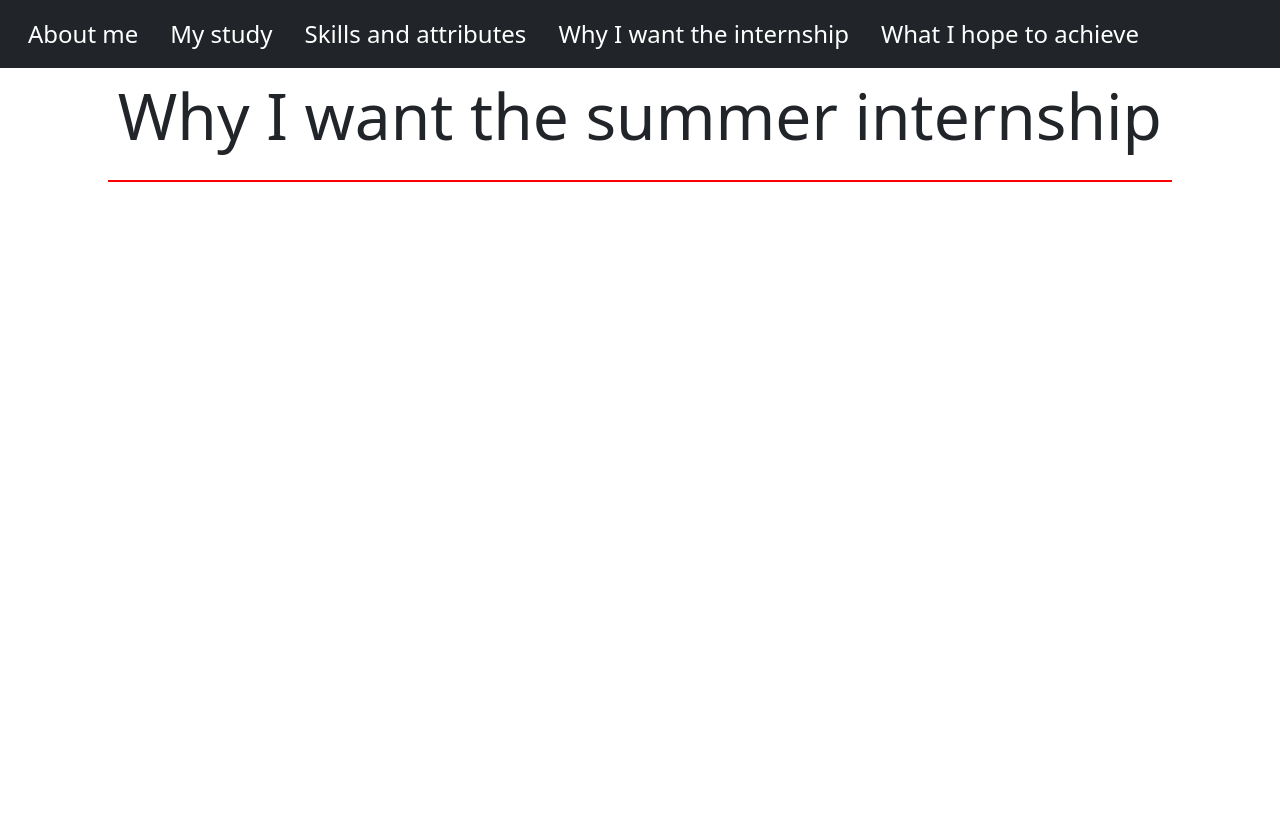
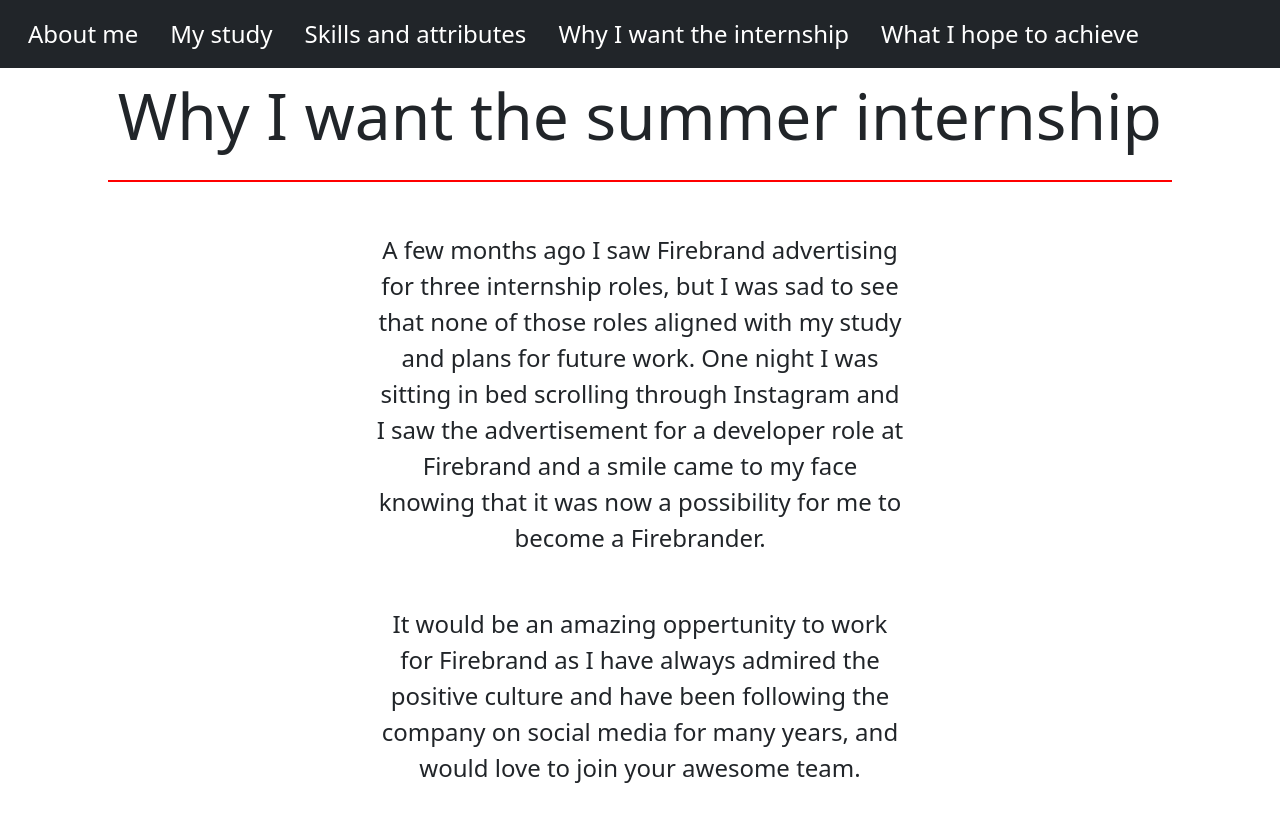
Before and after one commit to Hayden-McD/Firebrand-Application, a React (Create React App) app in the folder firebrand-application/: page /why in a window 1280 px wide. Shown: the top 822 px of the page. Before the commit the page ends 800 px from the top, so only its background shows below. Built offline with nearby package versions, Linux system fonts and the light colour scheme.

Commit message:
Added why page content and styled to center text and moved down from page title

```diff
--- a/firebrand-application/src/Pages/why.js
+++ b/firebrand-application/src/Pages/why.js
@@ -5,6 +5,22 @@
       <div class="page-title">
         <p>Why I want the summer internship</p>
       </div>
+      <div class="why-container">
+        <div class="why-paragraph">
+          <p>
+            A few months ago I saw Firebrand advertising for three internship roles, but I was sad to see that none of those roles aligned with my study and plans for future work.
+            One night I was sitting in bed scrolling through Instagram and I saw the advertisement for a developer role at Firebrand
+            and a smile came to my face knowing that it was now a possibility for me to become a Firebrander.
+          </p>
+        </div>
+
+        <div class="why-paragraph">
+          <p>
+            It would be an amazing oppertunity to work for Firebrand as I have always admired the positive culture and have been following the company on social media for many years,
+            and would love to join your awesome team.
+          </p>
+        </div>
+      </div>
     </>
   )
 }
--- a/firebrand-application/src/css/App.css
+++ b/firebrand-application/src/css/App.css
@@ -21,6 +21,7 @@
 .paragraph {
  font-size: 1.5rem;
  max-width: 50%;
+ text-align: center;
 }
 
 .papers-list{
@@ -54,3 +55,10 @@
 .skills-title{
   margin-top: 30px;
 }
+
+.why-paragraph {
+  font-size: 1.5rem;
+  max-width: 50%;
+  text-align: center;
+  margin: 50px auto;
+ }
```
